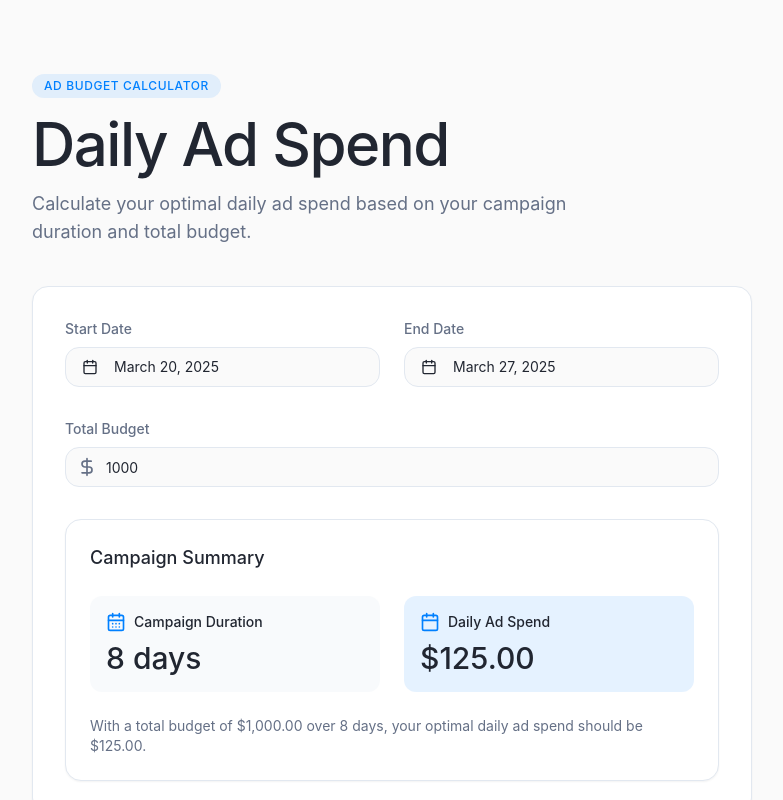
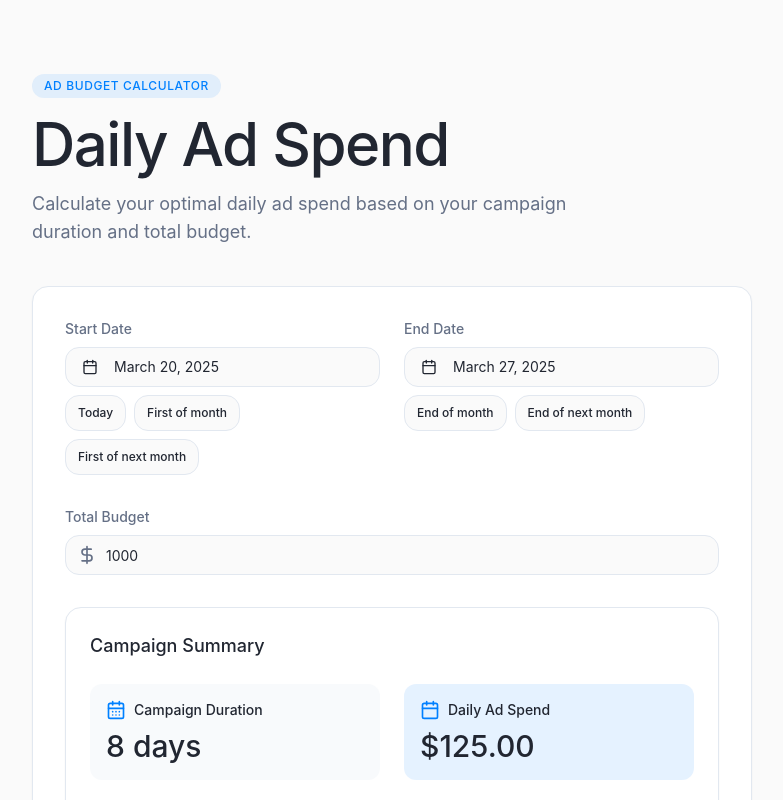
Before and after one commit to kokkenmodding/daily-spend, a React (Vite) app: page / in a window 1280 px wide. Shown: the top 800 px of the page, without its empty margins (248-1031 px from the left). Built offline with nearby package versions, Linux system fonts and the light colour scheme.

Commit message:
Add quick date selection options
Adds quick selection options for start and end dates in the DateRangePicker component.

```diff
--- a/src/components/DateRangePicker.tsx
+++ b/src/components/DateRangePicker.tsx
@@ -1,6 +1,6 @@
 
 import React from "react";
-import { format } from "date-fns";
+import { format, endOfMonth, startOfMonth, addMonths } from "date-fns";
 import { CalendarIcon } from "lucide-react";
 import { cn } from "@/lib/utils";
 import { Button } from "@/components/ui/button";
@@ -25,6 +25,28 @@ const DateRangePicker: React.FC<DateRangePickerProps> = ({
   onStartDateChange,
   onEndDateChange,
 }) => {
+  // Quick selection handlers for start date
+  const handleSelectToday = () => {
+    onStartDateChange(new Date());
+  };
+
+  const handleSelectFirstOfMonth = () => {
+    onStartDateChange(startOfMonth(new Date()));
+  };
+
+  const handleSelectFirstOfNextMonth = () => {
+    onStartDateChange(startOfMonth(addMonths(new Date(), 1)));
+  };
+
+  // Quick selection handlers for end date
+  const handleSelectEndOfMonth = () => {
+    onEndDateChange(endOfMonth(new Date()));
+  };
+
+  const handleSelectEndOfNextMonth = () => {
+    onEndDateChange(endOfMonth(addMonths(new Date(), 1)));
+  };
+
   return (
     <div className="grid grid-cols-1 gap-6 md:grid-cols-2 animate-fade-up" style={{ animationDelay: "50ms" }}>
       <div className="space-y-2">
@@ -56,6 +78,34 @@ const DateRangePicker: React.FC<DateRangePickerProps> = ({
             />
           </PopoverContent>
         </Popover>
+
+        {/* Quick selection buttons for start date */}
+        <div className="flex flex-wrap gap-2 mt-2">
+          <Button
+            variant="outline"
+            size="sm"
+            onClick={handleSelectToday}
+            className="text-xs"
+          >
+            Today
+          </Button>
+          <Button
+            variant="outline"
+            size="sm"
+            onClick={handleSelectFirstOfMonth}
+            className="text-xs"
+          >
+            First of month
+          </Button>
+          <Button
+            variant="outline"
+            size="sm"
+            onClick={handleSelectFirstOfNextMonth}
+            className="text-xs"
+          >
+            First of next month
+          </Button>
+        </div>
       </div>
 
       <div className="space-y-2">
@@ -87,6 +137,26 @@ const DateRangePicker: React.FC<DateRangePickerProps> = ({
             />
           </PopoverContent>
         </Popover>
+
+        {/* Quick selection buttons for end date */}
+        <div className="flex flex-wrap gap-2 mt-2">
+          <Button
+            variant="outline"
+            size="sm"
+            onClick={handleSelectEndOfMonth}
+            className="text-xs"
+          >
+            End of month
+          </Button>
+          <Button
+            variant="outline"
+            size="sm"
+            onClick={handleSelectEndOfNextMonth}
+            className="text-xs"
+          >
+            End of next month
+          </Button>
+        </div>
       </div>
     </div>
   );
```
